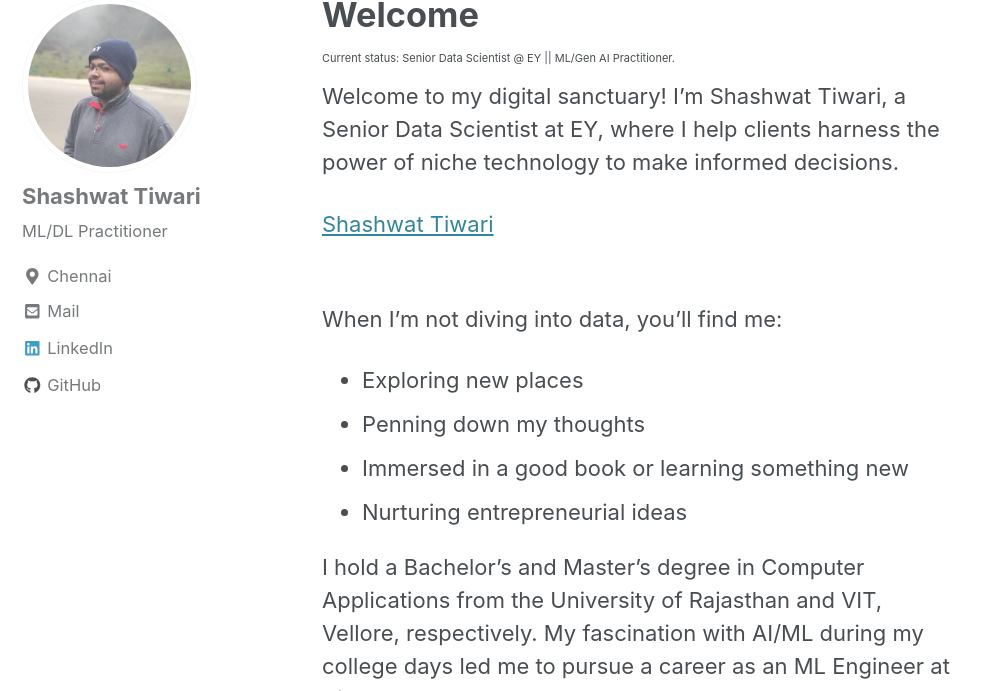
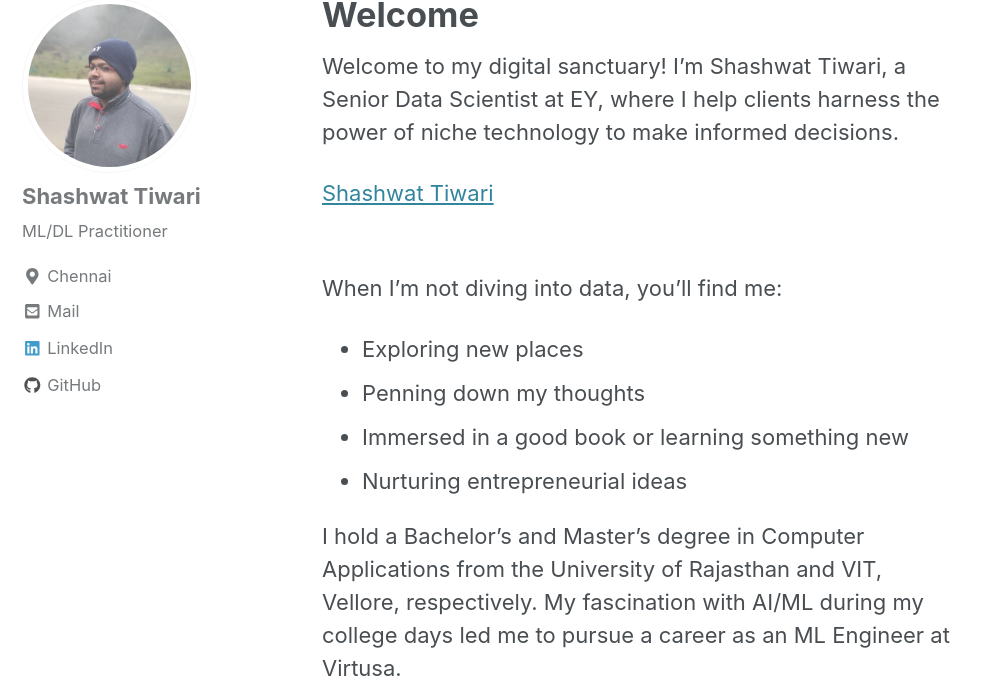
Before and after one commit to shashwatwork/shashwatwork.github.io, a Jekyll site: the page built from index.md, in a window 1280 px wide and 900 px high, scrolled down 553 px, cut to the strip 209-900 px from the top of the window. Shown: the whole strip, without its empty margins (0-990 px from the left). Built offline with Jekyll 4.4.1, drawn with Linux system fonts in a browser that asks for light colours; cached includes are drawn as plain includes; our own code applies the rules of GitHub Pages for plain Markdown files; a script that is not in the unit is left out; comment, search, counter and statistics services are not loaded.

Commit message:
updated portfolio

```diff
--- a/index.md
+++ b/index.md
@@ -8,11 +8,7 @@ redirect_from:
   - /about.html
 ---
 
-<p style="font-size:0.5em">Current status: Senior Data Scientist @ EY || ML/Gen AI Practitioner.</p>
-
 Welcome to my digital sanctuary! I'm Shashwat Tiwari, a Senior Data Scientist at EY, where I help clients harness the power of niche technology to make informed decisions.
-
-<script type="text/javascript" src="https://platform.linkedin.com/badges/js/profile.js" async defer></script>
 
 <div class="LI-profile-badge" data-version="v1" data-size="medium" data-locale="en_US" data-type="horizontal" data-theme="light" data-vanity="shashwat-tiwari"><a class="LI-simple-link" href='https://in.linkedin.com/in/shashwat-tiwari?trk=profile-badge'>Shashwat Tiwari</a></div>
 
```
